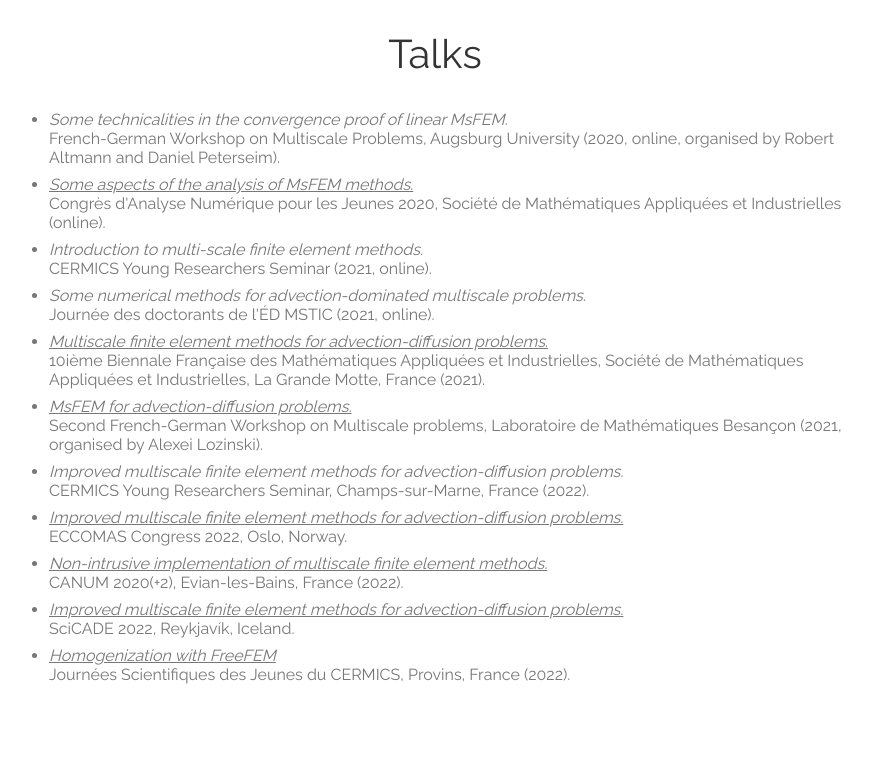
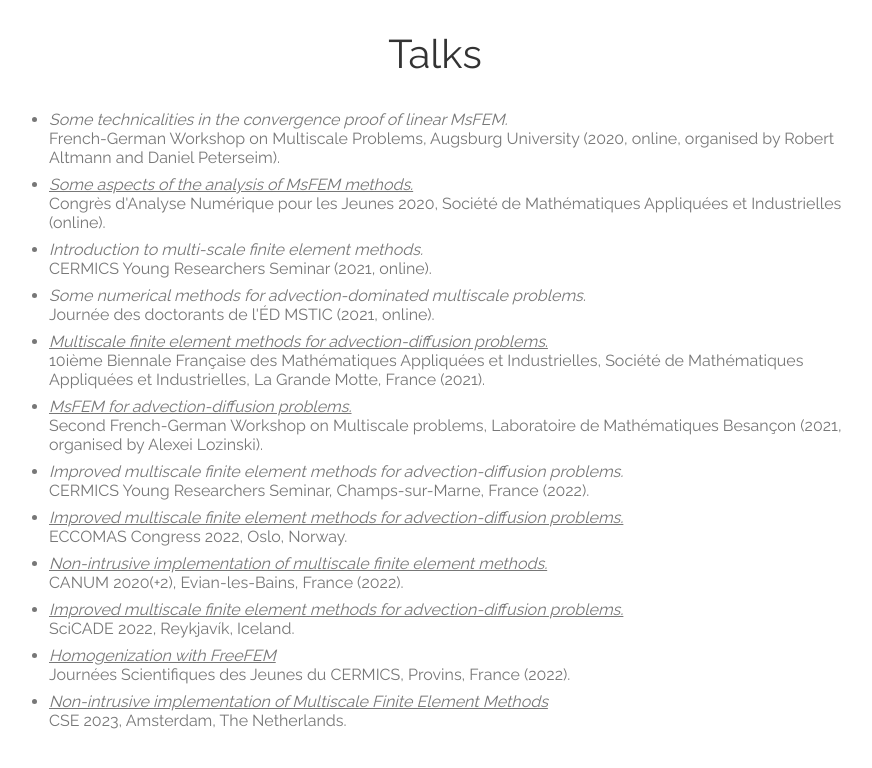
Before and after one commit to RBiezemans/RBiezemans.github.io, a plain HTML site: page science_output.html in a window 1280 px wide. Shown: the part 920-1688 px from the top of the page, without its empty margins (205-1077 px from the left). Drawn offline with Linux system fonts and the light colour scheme.

Commit message:
Add CSE23 presentation

```diff
--- a/science_output.html
+++ b/science_output.html
@@ -162,6 +162,13 @@
                     Journées Scientifiques des Jeunes du CERMICS,
                     Provins, France (2022).
                 </li>
+                <li>
+                    <i><a href="https://meetings.siam.org/sess/dsp_talk.cfm?p=125656", target="_blank">
+                        Non-intrusive implementation of Multiscale Finite Element Methods
+                    </a></i><br>
+                    CSE 2023,
+                    Amsterdam, The Netherlands.
+                </li>
             </ul>
         </section>
 
```
